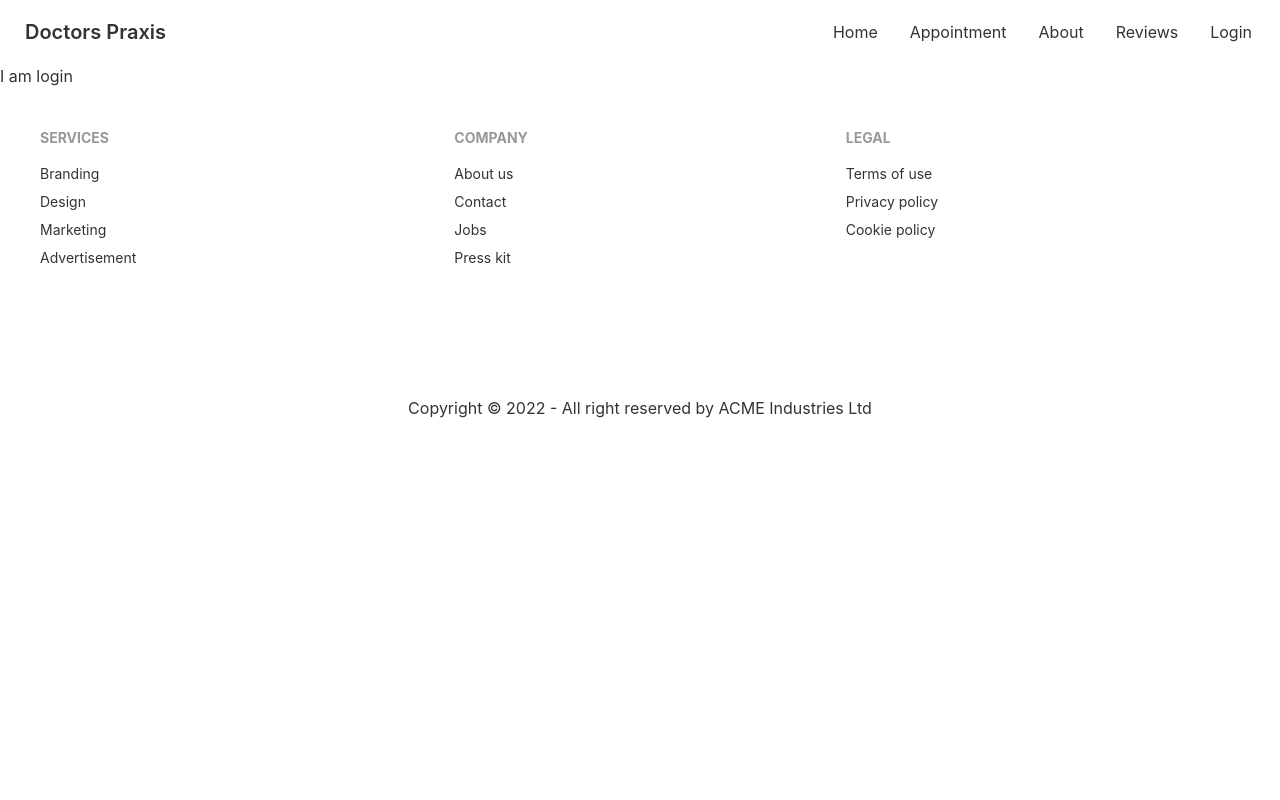
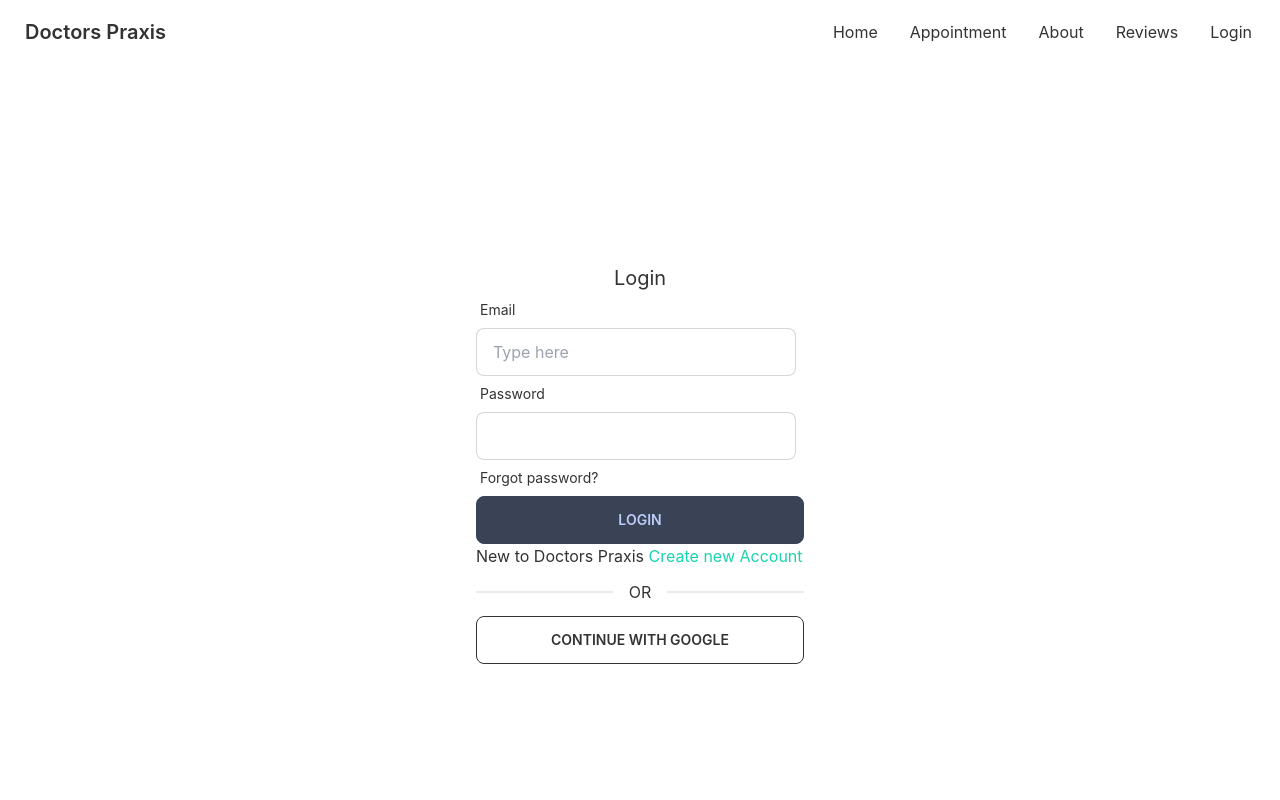
Before and after one commit to mahmudul1024/Doctor_new, a React (Create React App) app: page /login in a window 1280 px wide. Shown: the top 800 px of the page. Built offline with nearby package versions, Linux system fonts and the light colour scheme.

Commit message:
react form hook added and error handled

```diff
--- a/package.json
+++ b/package.json
@@ -8,9 +8,11 @@
     "@testing-library/user-event": "^13.5.0",
     "daisyui": "^2.46.0",
     "date-fns": "^2.29.3",
+    "firebase": "^9.15.0",
     "react": "^18.2.0",
     "react-day-picker": "^8.4.1",
     "react-dom": "^18.2.0",
+    "react-hook-form": "^7.41.1",
     "react-scripts": "5.0.1",
     "web-vitals": "^2.1.4"
   },
--- a/src/Pages/Login/Login.js
+++ b/src/Pages/Login/Login.js
@@ -1,7 +1,76 @@
 import React from "react";
 
+import { useForm } from "react-hook-form";
+import { Link } from "react-router-dom";
+
 const Login = () => {
-  return <div>I am login</div>;
+  const {
+    register,
+    formState: { errors },
+    handleSubmit,
+  } = useForm();
+
+  const handleLogin = (data) => {
+    console.log(data);
+  };
+  return (
+    <div className="h-[800px] flex justify-center items-center">
+      <div className="w-96 p-7">
+        <h2 className="text-xl text-center">Login</h2>
+        <form onSubmit={handleSubmit(handleLogin)}>
+          <div className="form-control w-full ">
+            <label className="label">
+              <span className="label-text">Email</span>
+            </label>
+            <input
+              type="email"
+              placeholder="Type here"
+              className="input input-bordered w-full max-w-xs"
+              {...register("email", { required: "Email address is required" })}
+            />
+            {errors.email && (
+              <p className="text-red-600">{errors.email?.message}</p>
+            )}
+          </div>
+          <div className="form-control w-full max-w-xs">
+            <label className="label">
+              <span className="label-text">Password</span>
+            </label>
+            <input
+              type="password"
+              className="input input-bordered w-full max-w-xs"
+              {...register("password", {
+                required: "password is required",
+                minLength: {
+                  value: 6,
+                  message: "password must be 6 characters or longer",
+                },
+              })}
+            />
+            <label className="label">
+              <span className="label-text">Forgot password?</span>
+            </label>
+            {errors.password && (
+              <p className="text-red-600">{errors.password?.message}</p>
+            )}
+          </div>
+          <input
+            className="btn btn-accent w-full"
+            value="Login"
+            type="submit"
+          />
+        </form>
+        <p>
+          New to Doctors Praxis{" "}
+          <Link className="text-secondary " to="/signup">
+            Create new Account
+          </Link>
+        </p>
+        <div className="divider">OR</div>
+        <button className="btn btn-outline w-full">CONTINUE WITH GOOGLE</button>
+      </div>
+    </div>
+  );
 };
 
 export default Login;
--- /dev/null
+++ b/src/assets/components/Firebase/firebase.config.js
@@ -0,0 +1,14 @@
+// Import the functions you need from the SDKs you need
+import { initializeApp } from "firebase/app";
+
+const firebaseConfig = {
+  apiKey: process.env.REACT_APP_apiKey,
+  authDomain: process.env.REACT_APP_authDomain,
+  projectId: process.env.REACT_APP_projectId,
+  storageBucket: process.env.REACT_APP_storageBucket,
+  messagingSenderId: process.env.REACT_APP_messagingSenderId,
+  appId: process.env.REACT_APP_appId,
+};
+
+// Initialize Firebase
+export const app = initializeApp(firebaseConfig);
```
Also changed, not shown: 1 other file (tests, documents, lock files or other folders).
